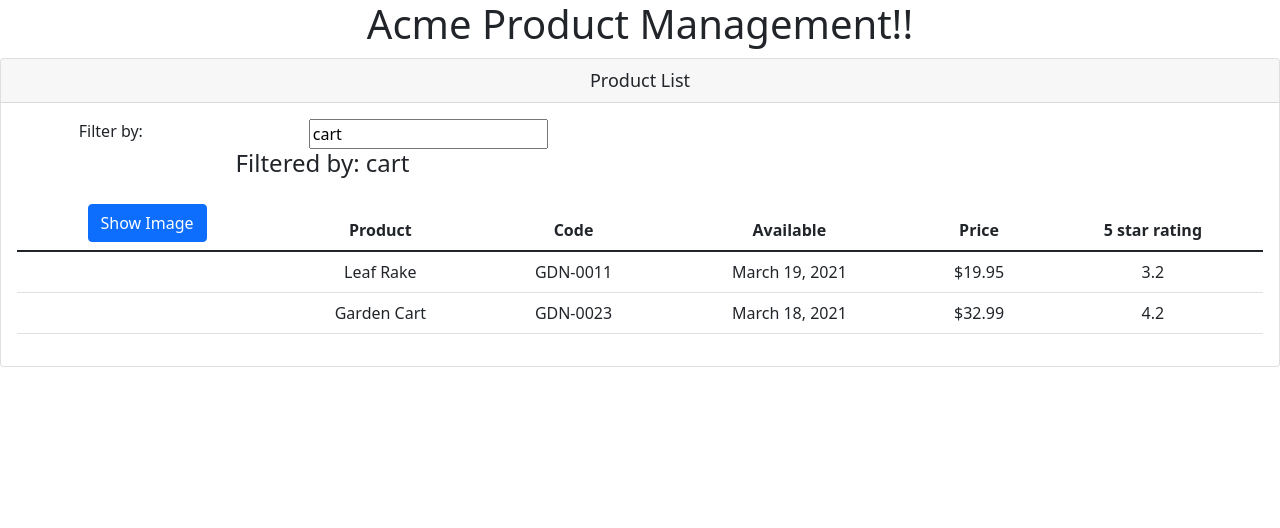
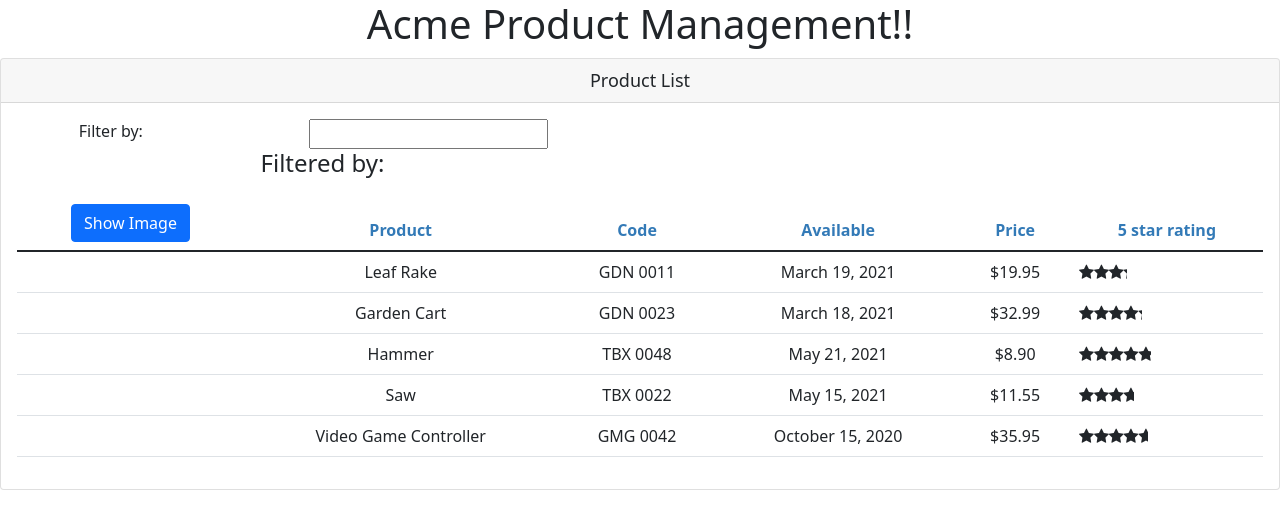
Before and after one commit to stebancadena/Angular-Training, an Angular app: page / in a window 1280 px wide. Shown: the top 528 px of the page. Built offline with nearby package versions, Linux system fonts and the light colour scheme.

Commit message:
Nested components with Input and Output decorators, customized pipe, simple service that uses httpClient

```diff
--- /dev/null
+++ b/src/app/products/product-list.component.css
@@ -0,0 +1,3 @@
+thead{
+   color: #337AB7
+}
--- a/src/app/products/product-list.component.html
+++ b/src/app/products/product-list.component.html
@@ -32,7 +32,7 @@
                     </tr>
                 </thead>
                 <tbody>
-                    <tr *ngFor="let product of products">
+                    <tr *ngFor="let product of filteredProducts">
                         <td>
                             <img *ngIf="showImage"
                                 [src]="product.imageUrl"
@@ -42,10 +42,14 @@
                             >
                         </td>
                         <td>{{product.productName}}</td>
-                        <td>{{product.productCode}}</td>
+                        <td>{{product.productCode | convertToSpaces:'-'}}</td>
                         <td>{{product.releaseDate}}</td>
                         <td>{{product.price | currency:'USD':'symbol':'1.2-2'}}</td>
-                        <td>{{product.starRating}}</td>
+                        <td>
+                            <pm-star [rating]='product.starRating'
+                                (ratingClicked)='onRatingClicked($event)'>
+                            </pm-star>
+                        </td>
                     </tr>
                 </tbody>
             </table>
--- a/src/app/products/product-list.component.ts
+++ b/src/app/products/product-list.component.ts
@@ -1,41 +1,62 @@
-import { Component } from "@angular/core";
+import { Component, OnDestroy, OnInit } from "@angular/core";
+import { Subscription } from "rxjs";
+import { IProduct } from "./product";
+import { ProductService } from "./product.service";
 
 @Component({
     selector: 'pm-products',
-    templateUrl: './product-list.component.html'
+    templateUrl: './product-list.component.html',
+    styleUrls: ['./product-list.component.css'],
 })
-export class ProductListComponent {
+export class ProductListComponent implements OnInit, OnDestroy{
     pageTitle:string = 'Product List';
 
     imageWidth: number = 50;
     imageMargin: number = 2;
     showImage: boolean = false;
-    listFilter: string = 'cart';
 
-    products: any[] = [
-        {
-            "productId": 1,
-            "productName": "Leaf Rake",
-            "productCode": "GDN-0011",
-            "releaseDate": "March 19, 2021",
-            "description": "Leaf rake with 48-inch wooden handle.",
-            "price": 19.95,
-            "starRating": 3.2,
-            "imageUrl": "assets/images/leaf_rake.png"
-          },
-          {
-            "productId": 2,
-            "productName": "Garden Cart",
-            "productCode": "GDN-0023",
-            "releaseDate": "March 18, 2021",
-            "description": "15 gallon capacity rolling garden cart",
-            "price": 32.99,
-            "starRating": 4.2,
-            "imageUrl": "assets/images/garden_cart.png"
-          }
-    ];
+    errorMessage = '';
+    sub!: Subscription;
+
+    private _listFilter: string = '';
+    get listFilter(): string {
+       return this._listFilter;
+    }
+    set listFilter(value: string) {
+        this._listFilter = value;
+        this.filteredProducts = this.performFilter(value);
+    }
+
+    constructor(private productService: ProductService){}
+
+    filteredProducts: IProduct[] = [];
+    products: IProduct[] = [];
 
     toggleImage(): void {
         this.showImage = !this.showImage;
     }
+
+    ngOnInit(): void {
+        this.sub = this.productService.getProducts().subscribe({
+            next: products => {
+              this.products = products;
+              this.filteredProducts = this.products;
+            },
+            error: err => this.errorMessage = err
+          });
+    }
+
+    ngOnDestroy(): void {
+        this.sub.unsubscribe();
+    }
+
+    onRatingClicked(message: string): void {
+        this.pageTitle = 'Product List: ' + message;
+    }
+
+    performFilter(filterBy: string): IProduct[] {
+        filterBy = filterBy.toLocaleLowerCase();
+        return this.products.filter((product: IProduct) =>
+            product.productName.toLocaleLowerCase().includes(filterBy));
+    }
 }
--- /dev/null
+++ b/src/app/products/product.service.ts
@@ -0,0 +1,41 @@
+import { HttpClient, HttpErrorResponse } from "@angular/common/http";
+import { Injectable } from "@angular/core";
+import { Observable, throwError } from "rxjs";
+import { catchError, map, tap } from 'rxjs/operators';
+import { IProduct } from "./product";
+
+@Injectable({
+  providedIn: 'root'
+})
+export class ProductService {
+  private productUrl = 'api/products/products.json';
+
+  constructor(private http: HttpClient) { }
+
+  getProducts(): Observable<IProduct[]> {
+    return this.http.get<IProduct[]>(this.productUrl)
+      .pipe(
+        tap(data => console.log('All: ', JSON.stringify(data))),
+        catchError(this.handleError)
+      );
+  }
+
+  getProduct(id: number): Observable<IProduct | undefined> {
+    return this.getProducts()
+      .pipe(
+        map((products: IProduct[]) => products.find(p => p.productId === id))
+      );
+  }
+
+  private handleError(err: HttpErrorResponse): Observable<never> {
+    let errorMessage = '';
+    if (err.error instanceof ErrorEvent) {
+      errorMessage = `An error occurred: ${err.error.message}`;
+    } else {
+      errorMessage = `Server returned code: ${err.status}, error message is: ${err.message}`;
+    }
+    console.error(errorMessage);
+    return throwError(errorMessage);
+  }
+
+}
--- /dev/null
+++ b/src/app/products/product.ts
@@ -0,0 +1,10 @@
+export interface IProduct {
+  productId: number;
+  productName: string;
+  productCode: string;
+  releaseDate: string;
+  price: number;
+  description: string;
+  starRating: number;
+  imageUrl: string;
+}
--- /dev/null
+++ b/src/app/shared/convert-to-spaces.pipe.ts
@@ -0,0 +1,11 @@
+import { Pipe, PipeTransform } from "@angular/core";
+
+@Pipe({
+  name: 'convertToSpaces'
+})
+export class ConvertToSpacesPipe implements PipeTransform {
+
+  transform(value: string, character: string): string {
+    return value.replace(character, ' ');
+  }
+}
--- a/src/app/shared/star.component.html
+++ b/src/app/shared/star.component.html
@@ -1,6 +1,7 @@
 <div class="crop"
      [style.width.px]="cropWidth"
-     [title]="rating">
+     [title]="rating"
+     (click)="onClick()">
   <div style="width: 75px">
     <span class="fa fa-star"></span>
     <span class="fa fa-star"></span>
--- /dev/null
+++ b/src/app/shared/star.component.ts
@@ -0,0 +1,21 @@
+import { Component, EventEmitter, Input, OnChanges, Output } from "@angular/core";
+
+@Component({
+  selector: 'pm-star',
+  templateUrl: './star.component.html',
+  styleUrls: ['./star.component.css']
+})
+export class StarComponent implements OnChanges {
+  @Input() rating = 0;
+  cropWidth = 75;
+  @Output() ratingClicked: EventEmitter<string> =
+    new EventEmitter<string>();
+
+  ngOnChanges(): void {
+    this.cropWidth = this.rating * 75 / 5;
+  }
+
+  onClick(): void {
+    this.ratingClicked.emit(`The rating ${this.rating} was clicked!`);
+  }
+}
```
Also changed, not shown: src/app/app.module.ts (+8 -2 lines), 1 other file (tests, documents, lock files or other folders).
